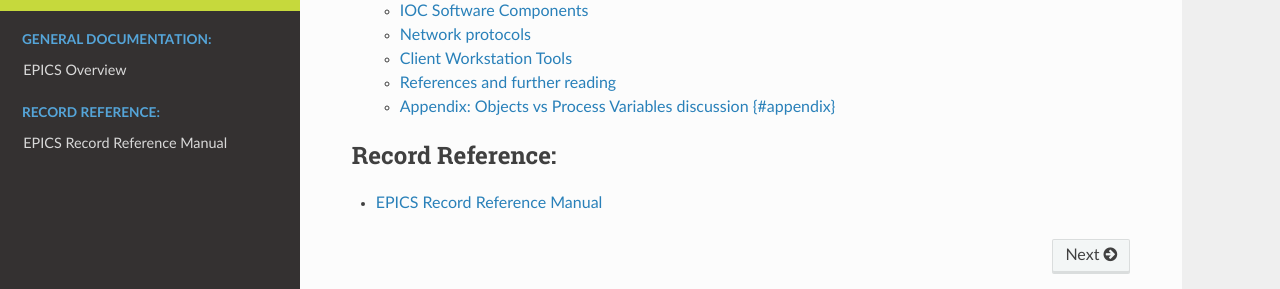
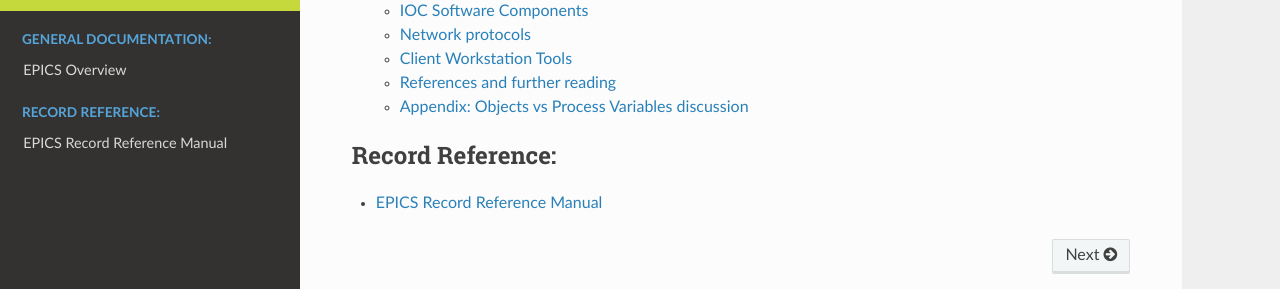
Before and after one commit to ttkorhonen/myDocument, a Sphinx documentation site: the page built from docs/index.rst, in a window 1280 px wide. Shown: the part 293-582 px from the top of the page. Built offline with Sphinx 7.4.7 and the Read the Docs theme 2.0.0, drawn with Linux system fonts in a browser that asks for light colours.

Commit message:
Adjust myst_parser options

```diff
--- a/docs/conf.py
+++ b/docs/conf.py
@@ -35,6 +35,9 @@
     "sphinx_copybutton",
     "sphinx.ext.intersphinx",
     "myst_parser",
+]
+myst_enable_extensions = [
+    "attrs_inline",
 ]
 intersphinx_mapping = {
     'how-tos': ('https://docs.epics-controls.org/projects/how-tos/en/latest', None),
--- a/docs/index.rst
+++ b/docs/index.rst
@@ -10,7 +10,7 @@
    :maxdepth: 2
    :caption: General Documentation:
 
-   genericdocs/EPICS_intro
+   genericdocs/EPICS_Intro
 
 .. toctree::
    :maxdepth: 1
```
